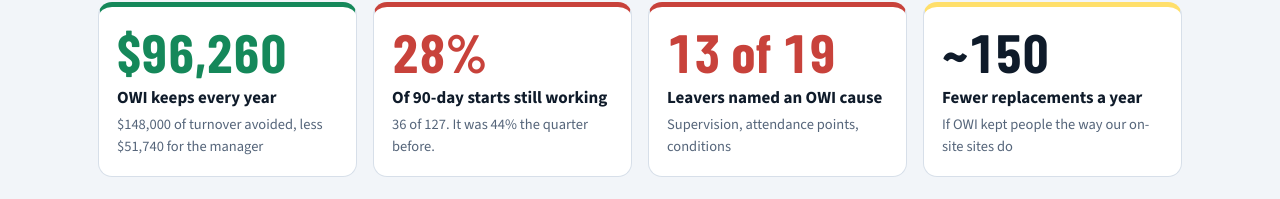
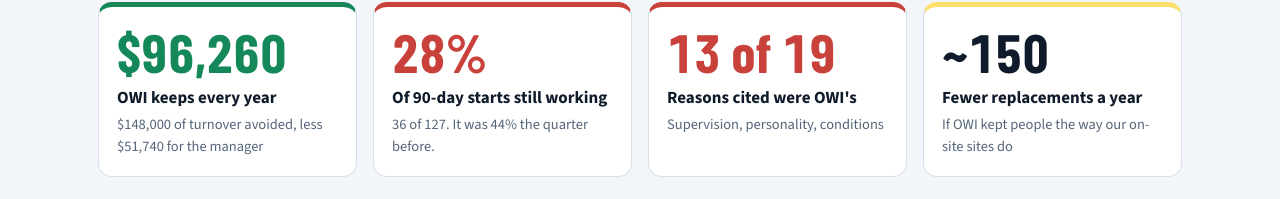
Before and after one commit to GREGM71/ce-reports, a plain HTML site: page owi/site-manager.html in a window 1280 px wide. Shown: the part 752-951 px from the top of the page. Drawn offline with nearby package versions, Linux system fonts and the light colour scheme; a web font is replaced by a local one.

Commit message:
OWI site: reasons cited wording

```diff
--- a/owi/site-manager.html
+++ b/owi/site-manager.html
@@ -325,7 +325,7 @@ footer img{width:36px;height:36px}
     <div class="four">
       <div class="stat g"><div class="v num">$96,260</div><div class="k">OWI keeps every year</div><div class="s">$148,000 of turnover avoided, less $51,740 for the manager</div></div>
       <div class="stat r"><div class="v num">28%</div><div class="k">Of 90-day starts still working</div><div class="s">36 of 127. It was 44% the quarter before.</div></div>
-      <div class="stat r"><div class="v num">13 of 19</div><div class="k">Leavers named an OWI cause</div><div class="s">Supervision, attendance points, conditions</div></div>
+      <div class="stat r"><div class="v num">13 of 19</div><div class="k">Reasons cited were OWI's</div><div class="s">Supervision, personality, conditions</div></div>
       <div class="stat y"><div class="v num">~150</div><div class="k">Fewer replacements a year</div><div class="s">If OWI kept people the way our on-site sites do</div></div>
     </div>
     <div class="card n90"><div class="n90head"><div><div class="kicker">The next 12 months, at today's run-rate</div><h3>What OWI spends without a site manager, and with one</h3></div></div>
```
